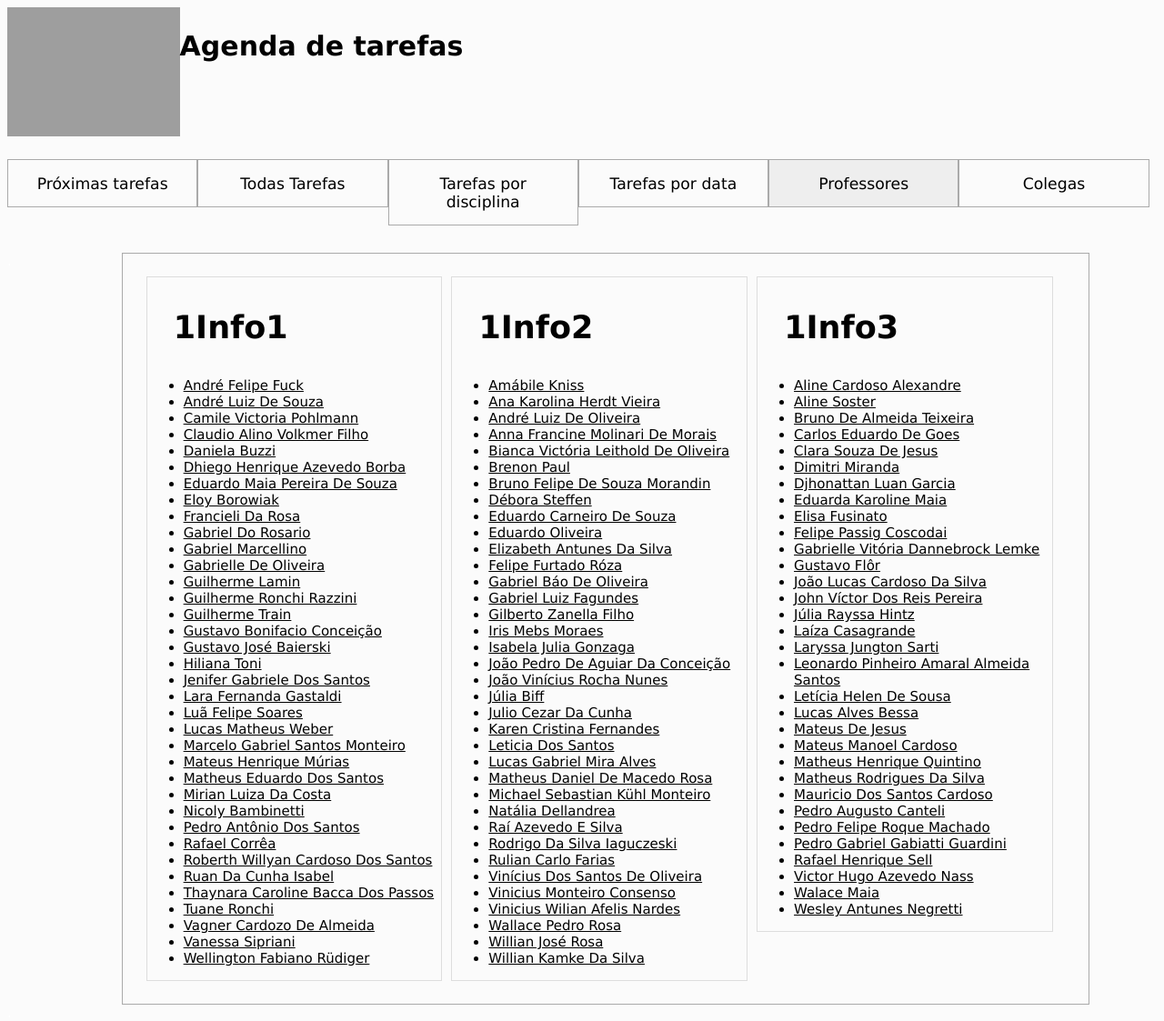
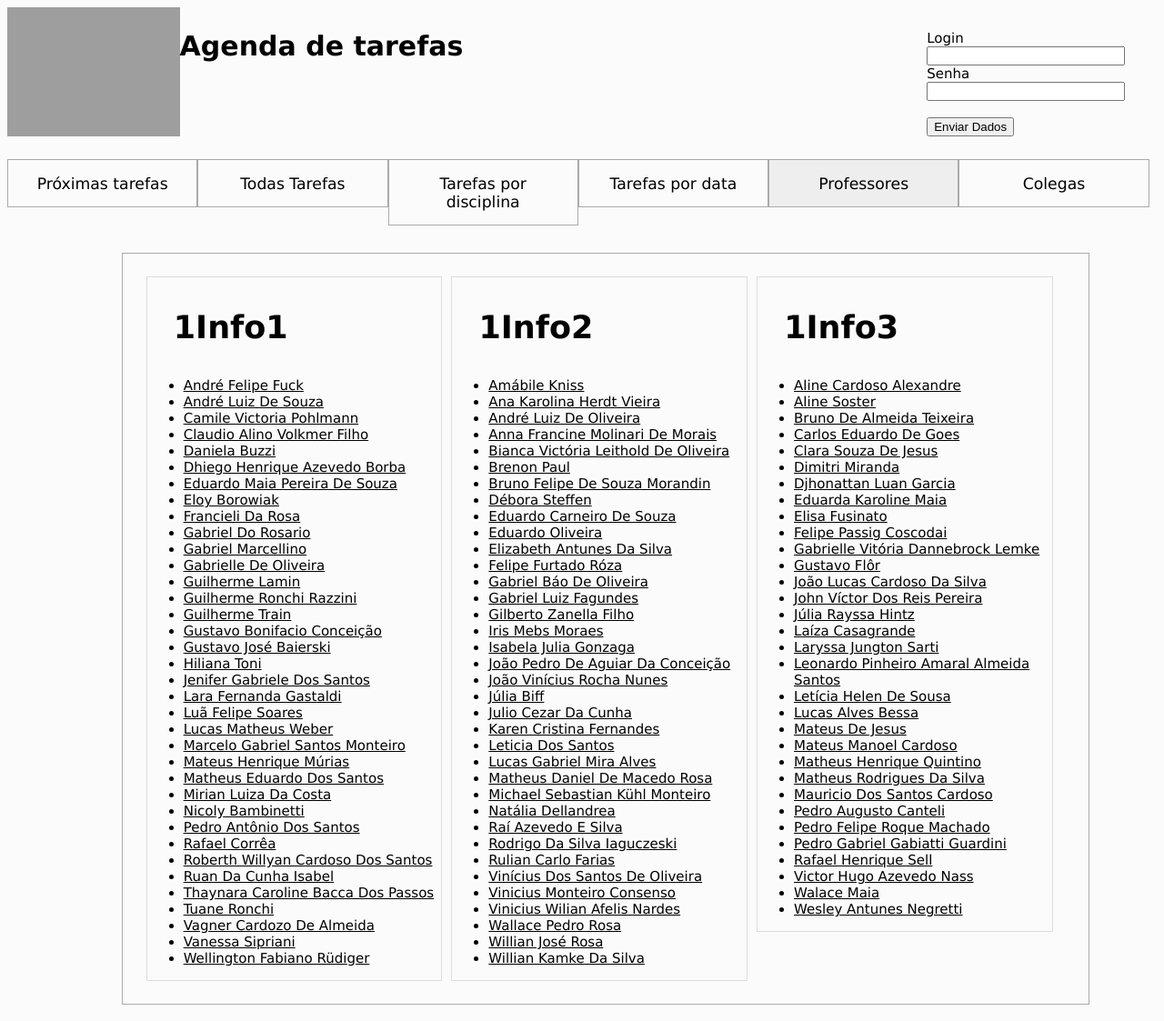
Before and after one commit to MatheusEduard/Escola, a PHP site: page /listaAlunos.php in a window 1280 px wide. Shown: the whole page at 91% size. Run offline with PHP 8.4, Linux system fonts and the light colour scheme; data that the repository does not hold is empty; grey boxes are pictures that could not be loaded.

Commit message:
Add files via upload

```diff
--- a/projeto3tri/cabecalho.php
+++ b/projeto3tri/cabecalho.php
@@ -1,3 +1,7 @@
+<?php
+	session_start();
+?>
+
 <html>
 <head>
 	<link rel="stylesheet" type="text/css" href="css/completo.css">
@@ -9,6 +13,41 @@
 	<header>
 		<img src="imagens/logo.png" id="logo"/>
 		<h1 id="nome_site">Agenda de tarefas</h1>
+		<div id="perfil">
+<?php
+	//isset() - verifica se uma veriavel esta definida
+	if (isset($_SESSION['login'])) {// SE ESTIVER LOGADO
+
+
+?>
+		<!-- MENSAGEM QUANDO LOGADO -->
+			<p>Usuário: <?=$_SESSION['nome']?></p>
+			<a href="logout.php">Sair</a>
+
+			<!-- Form de Login -->
+
+<?php
+	}else{//CASO NAO ESTEJA LOGADO
+
+?>
+			<form method="post" action="login.php">
+				<label for="login">Login</label>
+				<input type="text" name="login" class="tamanhobarra" autocomplete="off">
+				<br>
+
+				<label for="senha">Senha</label>
+				<input type="password" name="senha" class="tamanhobarra">
+				<br>
+				<br>
+
+				<input type="submit" value="Enviar Dados">
+			</form>
+			<!-- Form de Login-->
+<?php
+
+}
+?>
+		</div>
 	</header>
 	<div class='divider'></div>
 	<!-- menu -->
--- a/projeto3tri/css/completo.css
+++ b/projeto3tri/css/completo.css
@@ -17,8 +17,18 @@ img{
 
 #nome_site{
 	margin-top: 2%;
-	width: 85%;
+	width: 65%;
 	float: left;
+}
+
+#perfil{
+	margin-top: 2%;
+	width: 20%;
+	float: left;
+}
+
+.tamanhobarra{
+	width: 86%;
 }
 
 .divider{
```
Also changed, not shown: projeto3tri/login.php (added, +41 -0 lines), projeto3tri/logout.php (added, +7 -0 lines).
